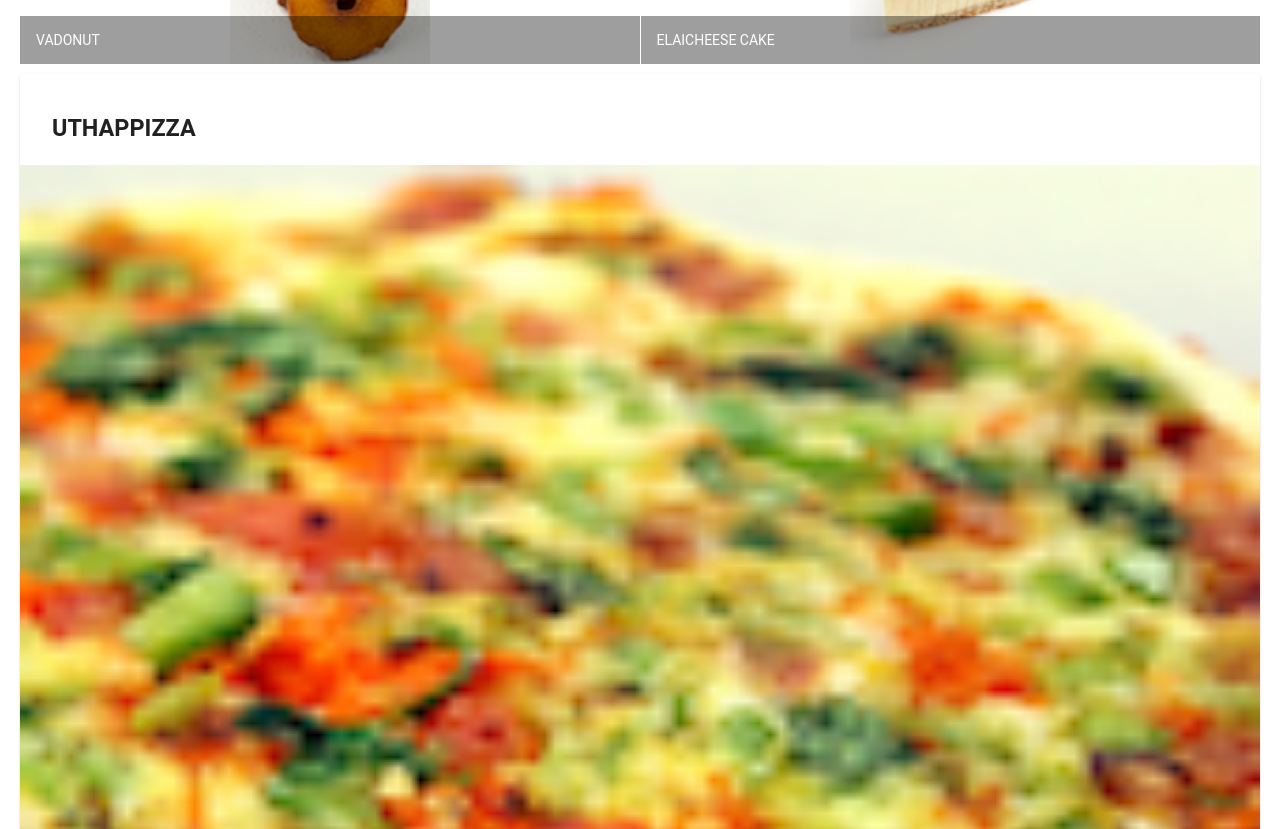
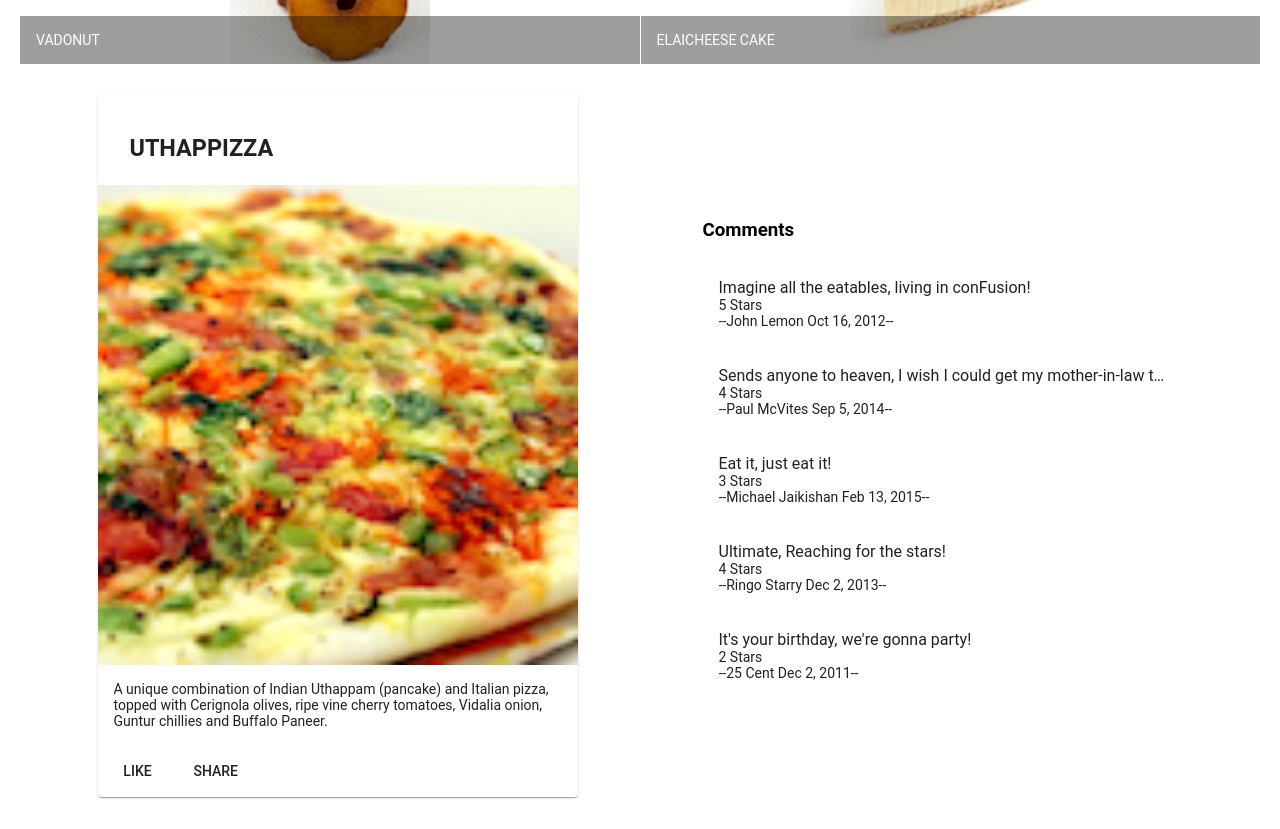
Before and after one commit to AbhilashPoshanagari/conFusion, an Angular app in the folder conFusion/: page / in a window 1280 px wide. Shown: the part 500-1329 px from the top of the page. Built offline with nearby package versions, Linux system fonts and the light colour scheme.

Commit message:
assingment 1 and dishdetailes component is moved from ./conFusion/src/app/menu to ./conFusion/src/app.

```diff
--- a/conFusion/src/app/app.module.ts
+++ b/conFusion/src/app/app.module.ts
@@ -12,7 +12,7 @@
 import { FlexLayoutModule } from '@angular/flex-layout';
 import 'hammerjs';
 import { MenuComponent } from './menu/menu.component';
-import { DishdetailsComponent } from './menu/dishdetails/dishdetails.component';
+import { DishdetailsComponent } from './dishdetails/dishdetails.component';
 
 @NgModule({
   declarations: [
--- /dev/null
+++ b/conFusion/src/app/dishdetails/dishdetails.component.html
@@ -0,0 +1,41 @@
+<div class="container"
+    fxLayout="row"
+    fxLayout.sm="column"
+    fxLayout.xs="column"
+    fxLayoutAlign.gt-md="space-around center"
+    fxLayoutGap="10px"
+    fxLayoutGap.xs="0">
+
+  <div fxFlex="40">
+    <div fxFlex *ngIf="dish">
+    <mat-card>
+      <mat-card-header>
+        <mat-card-title>
+          <h3>{{dish.name | uppercase}}</h3>
+        </mat-card-title>
+      </mat-card-header>
+      <img mat-card-image src={{dish.image}} alt={{dish.name}}>
+      <mat-card-content>
+        <p>{{dish.description}}
+        </p>
+      </mat-card-content>
+      <mat-card-actions>
+        <button mat-button>LIKE</button>
+        <button mat-button>SHARE</button>
+      </mat-card-actions>
+    </mat-card>
+  </div>
+  </div>
+
+  <div fxFlex="40">
+  <mat-list *ngIf="dish">
+    <h3>Comments</h3>
+  <mat-list-item *ngFor="let comment of dish.comments">
+    <h4 matLine> {{comment.comment}}</h4>
+    <p matLine> {{comment.rating}} Stars</p>
+    <p matLine><span> --{{comment.author}} {{comment.date | date}}-- </span>
+      </p>
+    </mat-list-item>
+  </mat-list>
+  </div>
+</div>
--- /dev/null
+++ b/conFusion/src/app/dishdetails/dishdetails.component.ts
@@ -0,0 +1,61 @@
+import { Component, OnInit } from '@angular/core';
+const DISH =
+{
+      id: '0',
+      name: 'Uthappizza',
+      image: '/assets/images/uthappizza.png',
+      category: 'mains',
+      featured: true,
+      label: 'Hot',
+      price: '4.99',
+      // tslint:disable-next-line:max-line-length
+      description: 'A unique combination of Indian Uthappam (pancake) and Italian pizza, topped with Cerignola olives, ripe vine cherry tomatoes, Vidalia onion, Guntur chillies and Buffalo Paneer.',
+      comments: [
+       {
+           rating: 5,
+           comment: 'Imagine all the eatables, living in conFusion!',
+           author: 'John Lemon',
+           date: '2012-10-16T17:57:28.556094Z'
+       },
+       {
+           rating: 4,
+           comment: 'Sends anyone to heaven, I wish I could get my mother-in-law to eat it!',
+           author: 'Paul McVites',
+           date: '2014-09-05T17:57:28.556094Z'
+       },
+       {
+           rating: 3,
+           comment: 'Eat it, just eat it!',
+           author: 'Michael Jaikishan',
+           date: '2015-02-13T17:57:28.556094Z'
+       },
+       {
+           rating: 4,
+           comment: 'Ultimate, Reaching for the stars!',
+           author: 'Ringo Starry',
+           date: '2013-12-02T17:57:28.556094Z'
+       },
+       {
+           rating: 2,
+           comment: 'It\'s your birthday, we\'re gonna party!',
+           author: '25 Cent',
+           date: '2011-12-02T17:57:28.556094Z'
+       }
+   ]
+};
+
+@Component({
+  selector: 'app-dishdetails',
+  templateUrl: './dishdetails.component.html',
+  styleUrls: ['./dishdetails.component.scss']
+})
+export class DishdetailsComponent implements OnInit {
+
+  dish = DISH;
+
+  constructor() { }
+
+  ngOnInit() {
+  }
+
+}
--- a/conFusion/src/app/menu/dishdetails/dishdetails.component.html
+++ /dev/null
@@ -1,3 +0,0 @@
-<p>
-  dishdetails works!
-</p>
--- a/conFusion/src/app/menu/dishdetails/dishdetails.component.ts
+++ /dev/null
@@ -1,15 +0,0 @@
-import { Component, OnInit } from '@angular/core';
-
-@Component({
-  selector: 'app-dishdetails',
-  templateUrl: './dishdetails.component.html',
-  styleUrls: ['./dishdetails.component.scss']
-})
-export class DishdetailsComponent implements OnInit {
-
-  constructor() { }
-
-  ngOnInit() {
-  }
-
-}
--- a/conFusion/src/app/menu/menu.component.html
+++ b/conFusion/src/app/menu/menu.component.html
@@ -19,22 +19,5 @@
       </mat-grid-tile>
     </mat-grid-list>
   </div>
-<div fxFlex *ngIf="selectedDish">
-    <mat-card>
-      <mat-card-header>
-        <mat-card-title>
-          <h3>{{selectedDish.name | uppercase}}</h3>
-        </mat-card-title>
-      </mat-card-header>
-      <img mat-card-image src={{selectedDish.image}} alt={{selectedDish.name}}>
-      <mat-card-content>
-        <p>{{selectedDish.description}}
-        </p>
-      </mat-card-content>
-      <mat-card-actions>
-        <button mat-button>LIKE</button>
-        <button mat-button>SHARE</button>
-      </mat-card-actions>
-    </mat-card>
-  </div>
+<app-dishdetails></app-dishdetails>
  </div>
```
Also changed, not shown: conFusion/src/app/dishdetails/dishdetails.component.scss (added), conFusion/src/app/menu/menu.component.ts (line endings or trailing spaces), 1 other file (tests, documents, lock files or other folders).
